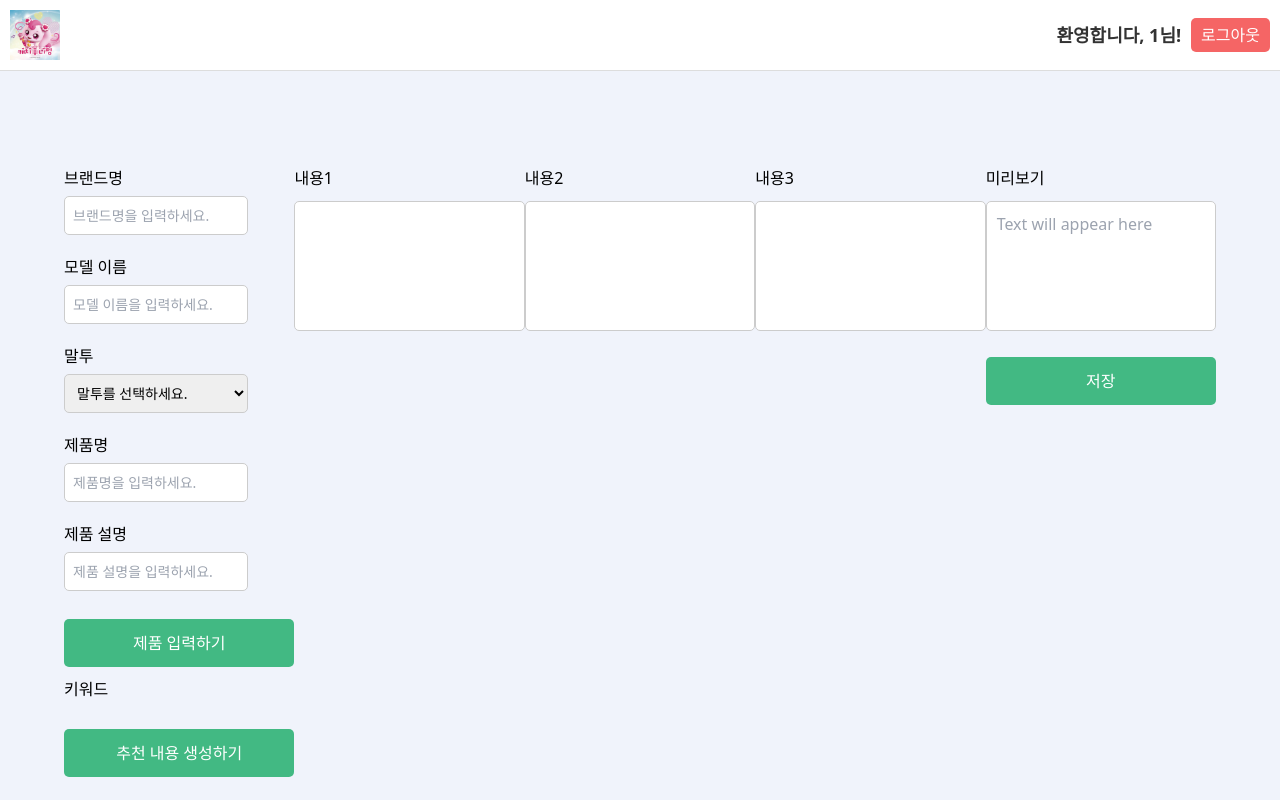
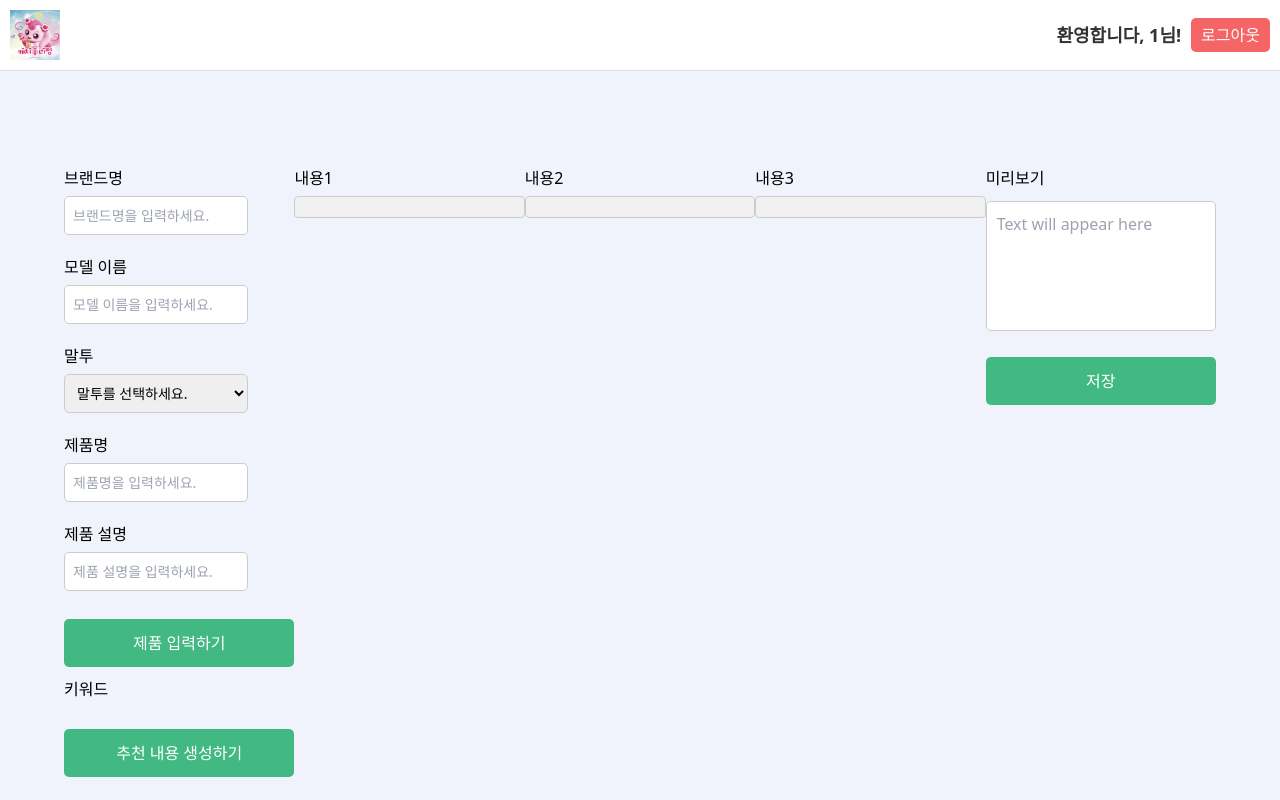
Before and after one commit to KJH-Programmer/HooniPing, a Vue app in the folder frontend/: page /CampaignPage in a window 1280 px wide. Shown: the top 800 px of the page. Built offline with nearby package versions, Linux system fonts and the light colour scheme; sample sign-in values are in the browser's storage; a web font is replaced by a local one.

Commit message:
버튼 형식으로 광고 문구 생성 및 표시

```diff
--- a/frontend/src/components/CampaignPage.vue
+++ b/frontend/src/components/CampaignPage.vue
@@ -80,21 +80,21 @@
 
       <div class="form section">
         <div class="input-field">
-          <label for="description2">내용1</label>
-          <textarea v-model="sourceText1" @click="moveText(sourceText1)"></textarea>
+            <label for="description1">내용1</label>
+            <div class="button-text" @click="moveText(sourceText1)">{{ sourceText1 }}</div>
         </div>
       </div>
       <div class="form section">
-        <div class="input-field">
-          <label for="description2">내용2</label>
-          <textarea v-model="sourceText2" @click="moveText(sourceText2)"></textarea>
-        </div>
+          <div class="input-field">
+              <label for="description2">내용2</label>
+              <div class="button-text" @click="moveText(sourceText2)">{{ sourceText2 }}</div>
+          </div>
       </div>
       <div class="form section">
-        <div class="input-field">
-          <label for="description2">내용3</label>
-          <textarea v-model="sourceText3" @click="moveText(sourceText3)"></textarea>
-        </div>
+          <div class="input-field">
+              <label for="description3">내용3</label>
+              <div class="button-text" @click="moveText(sourceText3)">{{ sourceText3 }}</div>
+          </div>
       </div>
 
       <div class="form section">
@@ -349,4 +349,19 @@ button {
 button:hover {
   background-color: #36996e;
 }
+
+.button-text {
+    background-color: #f0f0f0; /* 배경색 */
+    padding: 10px; /* 여백 */
+    margin: 5px 0; /* 마진 */
+    border: 1px solid #ccc; /* 테두리 */
+    border-radius: 4px; /* 모서리 둥글게 */
+    cursor: pointer; /* 커서 모양 변경 */
+    user-select: none; /* 텍스트 선택 방지 */
+}
+
+.button-text:hover {
+    background-color: #e0e0e0; /* 호버 시 색상 변화 */
+}
+
 </style>
```
